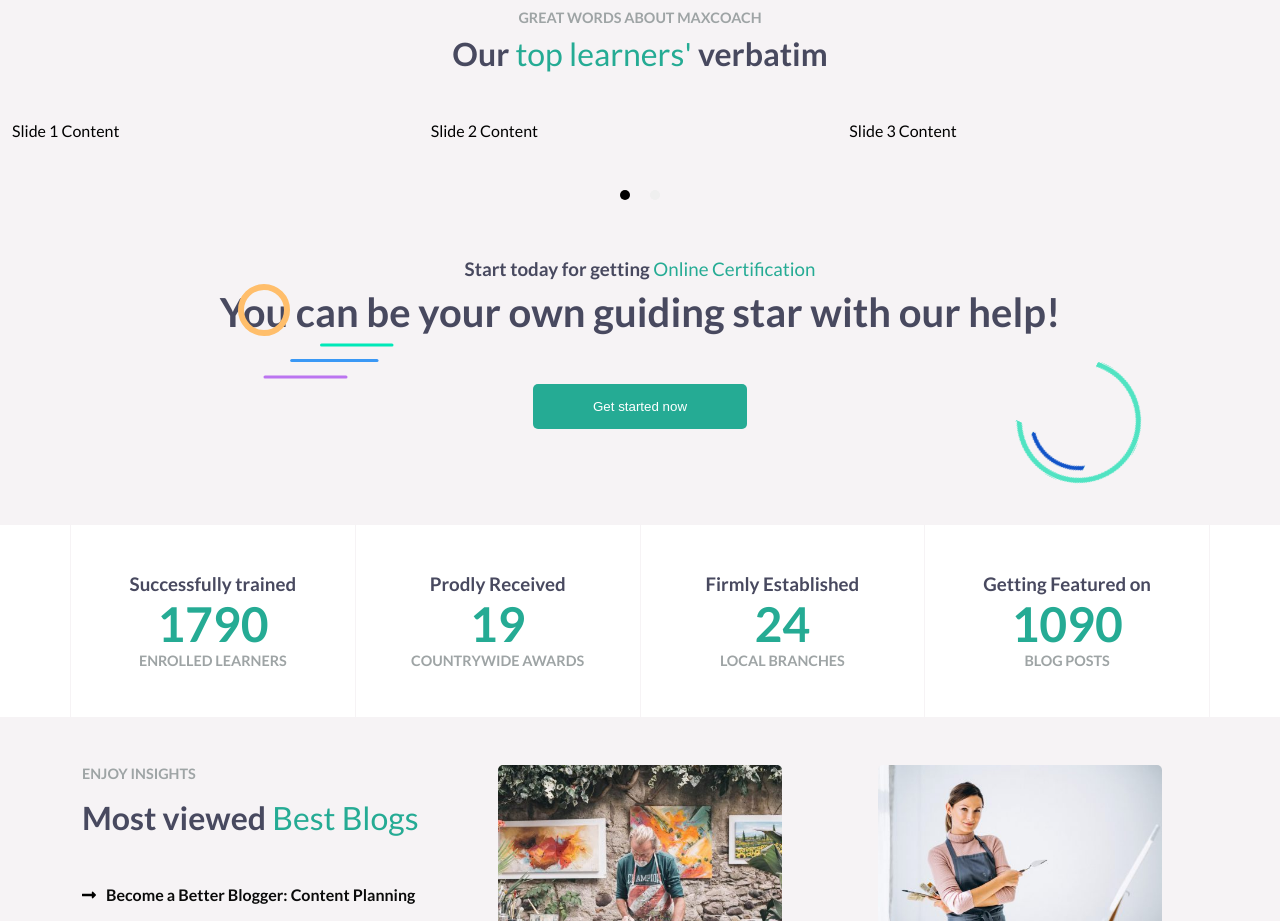
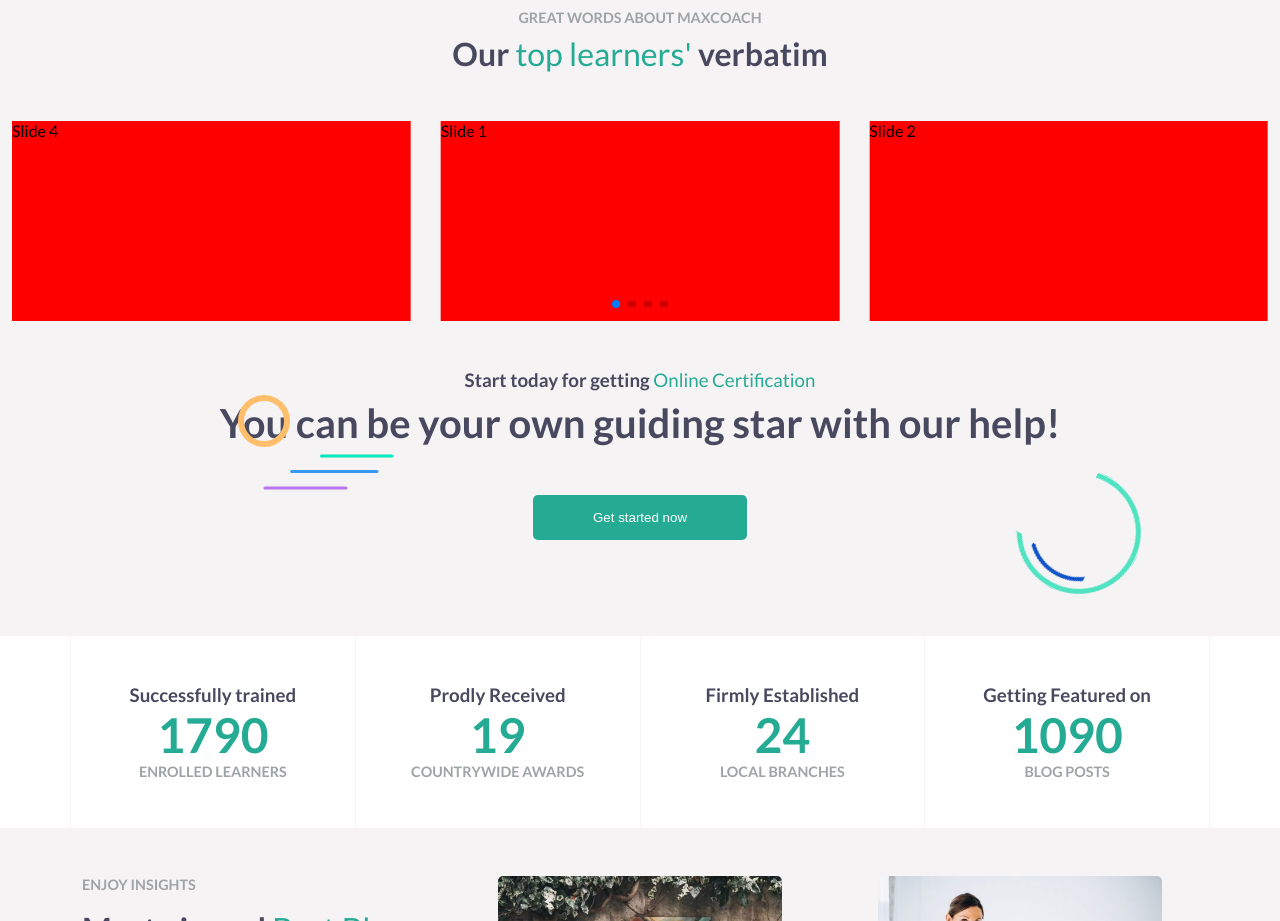
Before and after one commit to GianlucaBenassi/proj-html-vuejs, a Vue app: page / in a window 1280 px wide. Shown: the part 3280-4201 px from the top of the page. Built offline with nearby package versions, Linux system fonts and the light colour scheme.

Commit message:
vue-carousel uninstallation - Swiper installation

```diff
--- a/package.json
+++ b/package.json
@@ -10,8 +10,9 @@
   "dependencies": {
     "bootstrap": "^5.1.3",
     "core-js": "^3.6.5",
+    "swiper": "^5.4.5",
     "vue": "^2.6.11",
-    "vue-carousel": "^0.18.0"
+    "vue-awesome-swiper": "^4.1.1"
   },
   "devDependencies": {
     "@fortawesome/fontawesome-free": "^5.15.4",
--- a/src/components/commons/CustomCarousel.vue
+++ /dev/null
@@ -1,37 +0,0 @@
-<template>
-    <carousel
-        :per-page="3"
-        :mouse-drag="true"
-        :scrollPerPage="true"
-        :loop="true"
-    >
-        <slide>
-            Slide 1 Content
-        </slide>
-        <slide>
-            Slide 2 Content
-        </slide>
-        <slide>
-            Slide 3 Content
-        </slide>
-        <slide>
-            Slide 4 Content
-        </slide>
-    </carousel>
-</template>
-
-<script>
-import { Carousel, Slide } from 'vue-carousel';
-
-export default {
-    name: 'CustomCarousel',
-    components: {
-        Carousel,
-        Slide
-    }
-}
-</script>
-
-<style lang='scss' scoped>
-
-</style>
--- /dev/null
+++ b/src/components/commons/CustomSwiper.vue
@@ -0,0 +1,55 @@
+<template>
+    <swiper ref="mySwiper" :options="swiperOptions">
+        <swiper-slide class="sw_slide">Slide 1</swiper-slide>
+        <swiper-slide class="sw_slide">Slide 2</swiper-slide>
+        <swiper-slide class="sw_slide">Slide 3</swiper-slide>
+        <swiper-slide class="sw_slide">Slide 4</swiper-slide>
+        <div class="swiper-pagination" slot="pagination"></div>
+    </swiper>
+</template>
+
+<script>
+import {Swiper, SwiperSlide, directive} from 'vue-awesome-swiper';
+import 'swiper/css/swiper.css';
+
+export default {
+    name: 'CustomSwiper',
+    components: {
+        Swiper,
+        SwiperSlide
+    },
+    directives: {
+        swiper: directive
+    },
+    data() {
+        return {
+            swiperOptions: {
+                slidesPerView: 3,
+                spaceBetween: 30,
+                loop: true,
+                centeredSlides: true,
+                slidePrevClass: 'swiper-slide-prev sw_prev',
+                slideNextClass: 'swiper-slide-next sw_next',
+                pagination: {
+                    clickable: true,
+                    el: '.swiper-pagination'
+                }
+            }
+        }
+    },
+    computed: {
+        swiper() {
+            return this.$refs.mySwiper.$swiper
+        }
+    }
+}
+</script>
+
+<style lang='scss'>
+
+.sw_slide {
+    background-color: red;
+    height: 200px;
+}
+
+</style>
--- a/src/components/sections/TopLearners.vue
+++ b/src/components/sections/TopLearners.vue
@@ -11,7 +11,7 @@
             <h2 class="mt-2 mb-5 medium-title text-center">Our <span class="text-green">top learners'</span> verbatim</h2>
 
             <!-- carousel -->
-            <CustomCarousel/>
+            <CustomSwiper/>
 
             <!-- get start now -->
             <div class="get_start text-center mb-5">
@@ -30,12 +30,12 @@
 </template>
 
 <script>
-import CustomCarousel from '../commons/CustomCarousel.vue';
+import CustomSwiper from '../commons/CustomSwiper.vue';
 
 export default {
     name: 'TopLearners',
     components: {
-        CustomCarousel
+        CustomSwiper
     }
 }
 </script>
```
Also changed, not shown: 1 other file (tests, documents, lock files or other folders).
